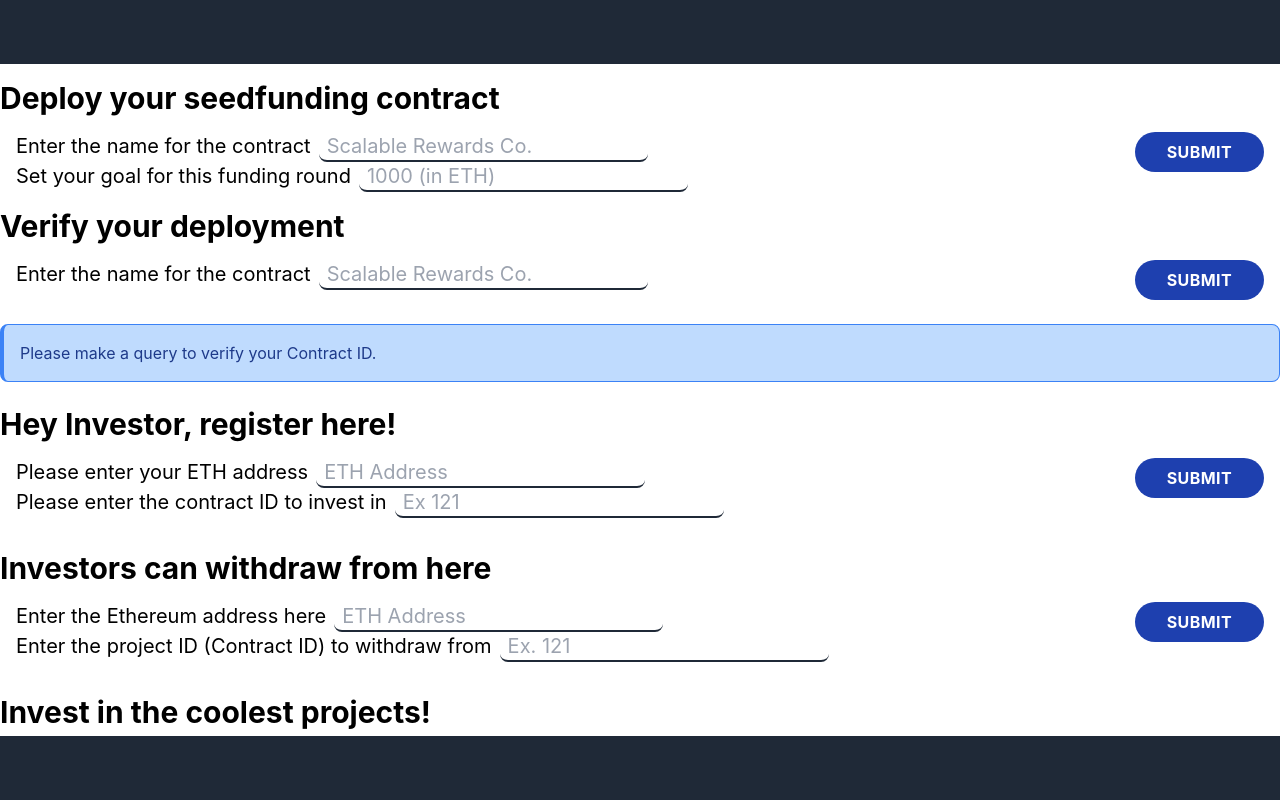
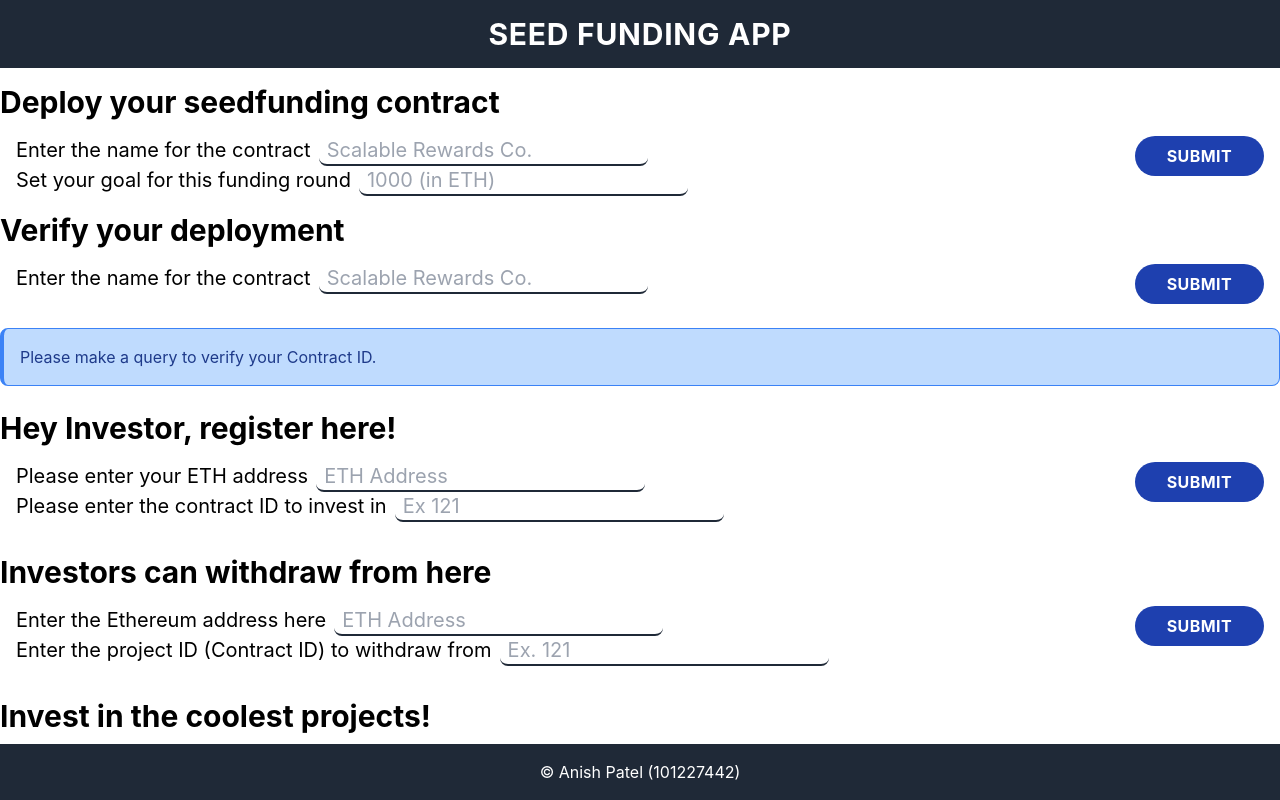
Before and after one commit to apatel99/seed-funding-dapp, a React (Create React App) app: page / in a window 1280 px wide. Built offline with nearby package versions, Linux system fonts and the light colour scheme.

Commit message:
Content added to header and footer

```diff
--- a/src/components/Footer.jsx
+++ b/src/components/Footer.jsx
@@ -2,8 +2,8 @@ import React from 'react';
 
 const Footer = () => {
   return (
-    <div id="footer" className="flex-none">
-      <div className="w-full h-16 bg-gray-800"></div>
+    <div id="footer" className="flex justify-center align-items-center w-full h-16 bg-gray-800 py-4">
+      <p className="text-white text-md">&copy; Anish Patel (101227442)</p>
     </div>
   );
 };
--- a/src/components/Header.jsx
+++ b/src/components/Header.jsx
@@ -2,8 +2,8 @@ import React from 'react';
 
 const Header = () => {
   return (
-    <div id="header" className="flex-none">
-      <div className="w-full h-16 bg-gray-800"></div>
+    <div id="header" className="flex justify-center align-items-center w-full bg-gray-800 py-4">
+      <p className="text-white uppercase tracking-wide font-bold text-3xl">Seed Funding App</p>
     </div>
   );
 };
```
